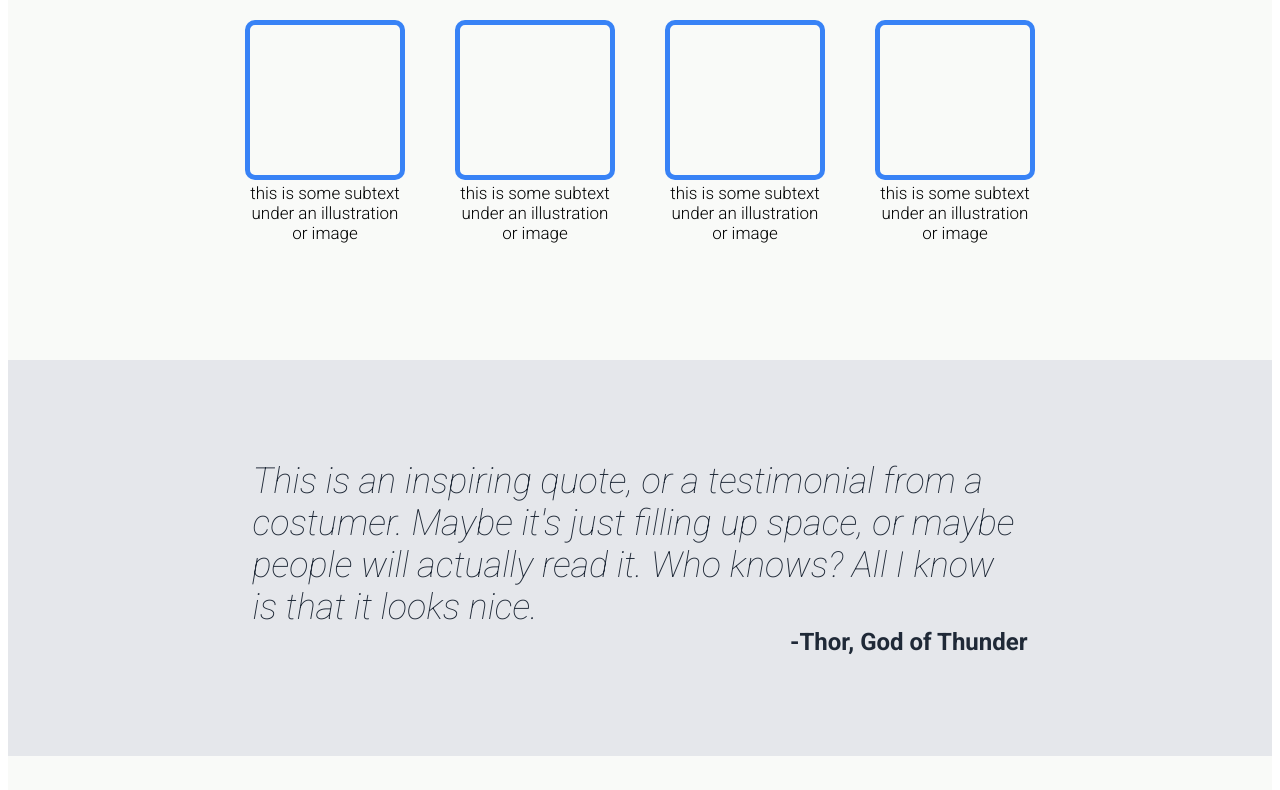
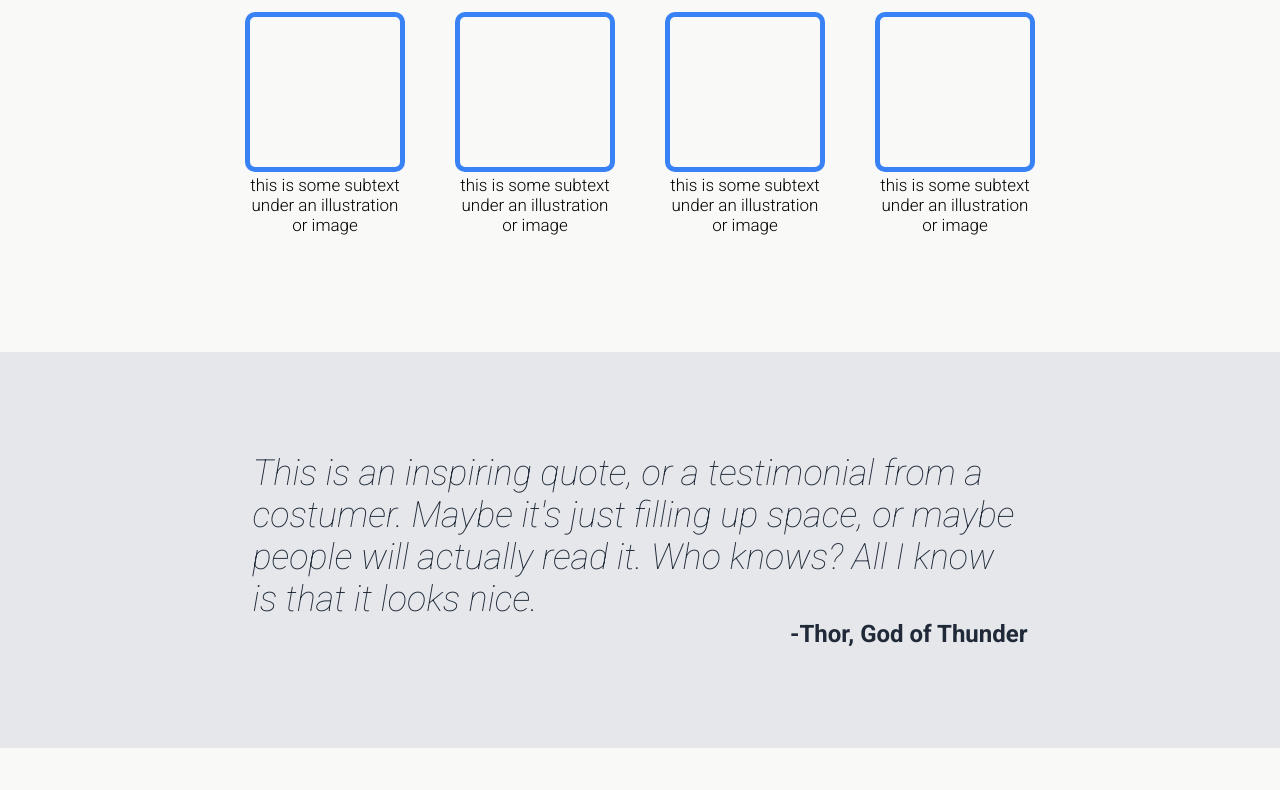
Before and after one commit to luizgdev/landing-page, a plain HTML site: page index.html in a window 1280 px wide. Shown: the part 612-1402 px from the top of the page. Drawn offline with Linux system fonts and the light colour scheme.

Commit message:
fixing a margin problem

```diff
--- a/styles.css
+++ b/styles.css
@@ -1,5 +1,9 @@
 body {
     font-family: 'Roboto', sans-serif;
+    display: flex;
+    flex-direction: column;
+    flex: 1;
+    margin: 0;
 }
 
 .header {
```
